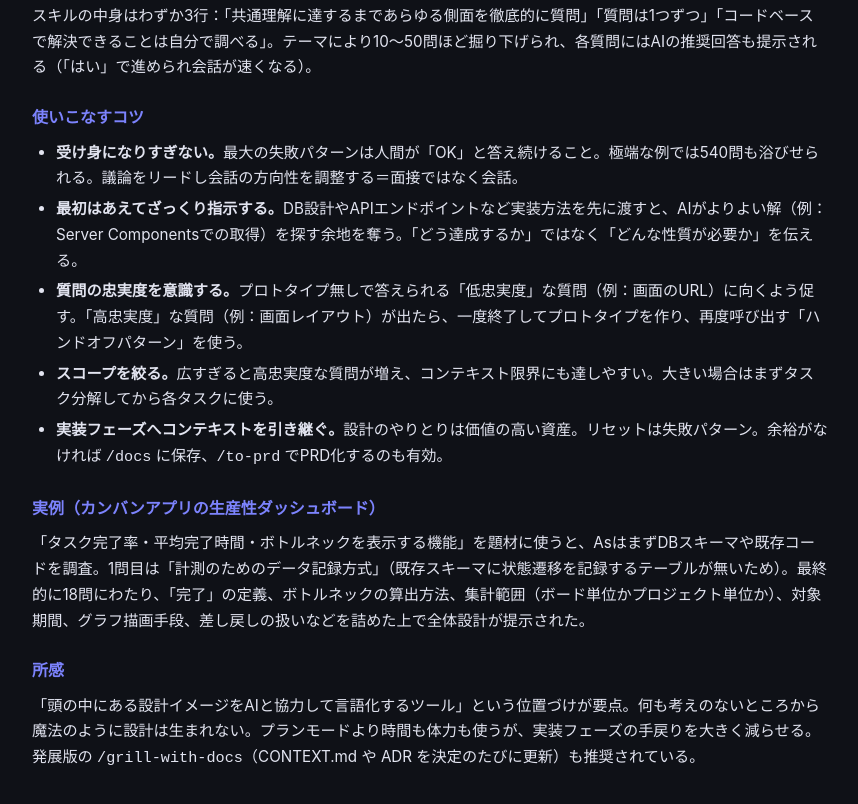
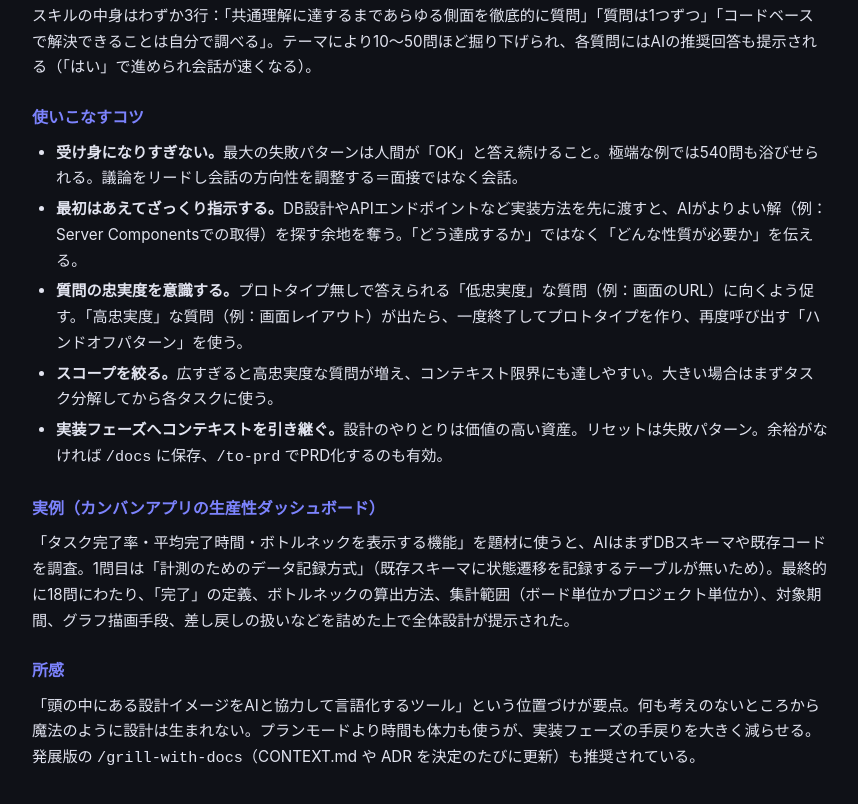
Before and after one commit to hiro110/learns, a plain HTML site: page articles/grill-me-ai.html in a window 1280 px wide. Shown: the part 932-1736 px from the top of the page, without its empty margins (210-1068 px from the left). Drawn offline with Linux system fonts and the light colour scheme.

Commit message:
fix: typo in grill-me article

```diff
--- a/articles/grill-me-ai.html
+++ b/articles/grill-me-ai.html
@@ -44,7 +44,7 @@
       </ul>
 
       <h2>実例（カンバンアプリの生産性ダッシュボード）</h2>
-      <p>「タスク完了率・平均完了時間・ボトルネックを表示する機能」を題材に使うと、AsはまずDBスキーマや既存コードを調査。1問目は「計測のためのデータ記録方式」（既存スキーマに状態遷移を記録するテーブルが無いため）。最終的に18問にわたり、「完了」の定義、ボトルネックの算出方法、集計範囲（ボード単位かプロジェクト単位か）、対象期間、グラフ描画手段、差し戻しの扱いなどを詰めた上で全体設計が提示された。</p>
+      <p>「タスク完了率・平均完了時間・ボトルネックを表示する機能」を題材に使うと、AIはまずDBスキーマや既存コードを調査。1問目は「計測のためのデータ記録方式」（既存スキーマに状態遷移を記録するテーブルが無いため）。最終的に18問にわたり、「完了」の定義、ボトルネックの算出方法、集計範囲（ボード単位かプロジェクト単位か）、対象期間、グラフ描画手段、差し戻しの扱いなどを詰めた上で全体設計が提示された。</p>
 
       <h2>所感</h2>
       <p>「頭の中にある設計イメージをAIと協力して言語化するツール」という位置づけが要点。何も考えのないところから魔法のように設計は生まれない。プランモードより時間も体力も使うが、実装フェーズの手戻りを大きく減らせる。発展版の <code>/grill-with-docs</code>（CONTEXT.md や ADR を決定のたびに更新）も推奨されている。</p>
```
